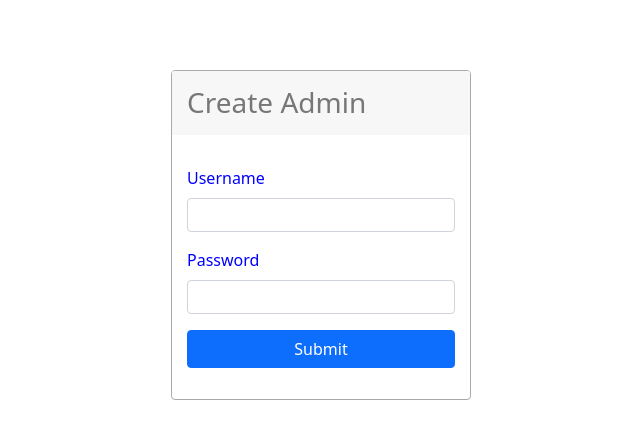
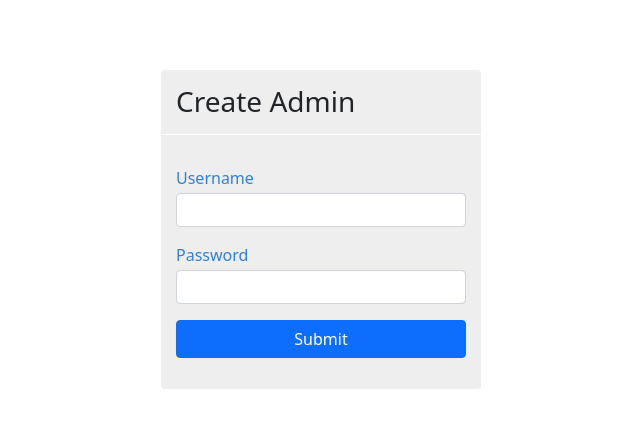
Before and after one commit to pradeepdsmk/institute, a CodeIgniter 4 app: template app/Views/setup/create-admin.php in a window 1280 px wide. Shown: the part 56-495 px from the top of the page, without its empty margins (319-959 px from the left). Run offline with PHP 8.4 and a stand-in for CodeIgniter, Linux system fonts and the light colour scheme; the template is opened without the code that fills it, so the values that code supplies are empty; some libraries are stand-ins or nearby versions.

Commit message:
some ui changes

```diff
--- a/app/Views/access/signin-form.php
+++ b/app/Views/access/signin-form.php
@@ -17,11 +17,11 @@
             <?php endif; ?>
 
             <div class="mb-3">
-                <label class="form-label">Username</label>
+                <label>Username</label>
                 <input type="text" name="username" class="form-control" required />
             </div>
             <div class="mb-3">
-                <label class="form-label">Password</label>
+                <label>Password</label>
                 <input type="password" name="password" class="form-control" required />
             </div>
             <div class="d-grid mb-3">
--- a/app/Views/setup/create-admin.php
+++ b/app/Views/setup/create-admin.php
@@ -16,11 +16,11 @@
             <?php endif; ?>
 
             <div class="mb-3">
-                <label class="form-label">Username</label>
+                <label>Username</label>
                 <input type="text" name="username" class="form-control" required />
             </div>
             <div class="mb-3">
-                <label class="form-label">Password</label>
+                <label>Password</label>
                 <input type="password" name="password" class="form-control" required />
             </div>
             <div class="d-grid mb-3">
--- a/public/styles.css
+++ b/public/styles.css
@@ -23,18 +23,20 @@ nav a:hover {
 
 .signin-form-wrap .form {
     width: 80%;
-    border: 1px solid #aaa;
+    /* border: 1px solid #aaa; */
     border-radius: 4px;
+    background-color: #eee;
 }
 
 .signin-form-wrap .form .title {
     padding: 15px;
     /* background-color: #ff7800; */
-    background-color: #f7f7f7;
-    border-top-left-radius: 2px;
-    border-top-right-radius: 2px;
+    /* background-color: #f7f7f7; */
+    /* border-top-left-radius: 2px; */
+    /* border-top-right-radius: 2px; */
     /* color: white; */
-    color: #777;
+    /* color: #777; */
+    border-bottom: 1px solid #fff;
 }
 
 .signin-form-wrap .form .content {
@@ -43,7 +45,7 @@ nav a:hover {
 
 @media (min-width: 640px) {
     .signin-form-wrap .form {
-        width: 300px;
+        width: 320px;
     }
 }
 
@@ -76,8 +78,6 @@ nav a:hover {
     overflow: hidden;
 }
 
-.student-photo {}
-
 .student-photo .file-input {
     position: absolute;
     font-size: 100px;
@@ -102,12 +102,12 @@ footer {
     font-size: 15px;
 }
 
-
 label {
     font-size: 1rem;
-    color: blue;
+    color: #3380d2;
     margin-bottom: 3px;
 }
+
 .form-control {
     padding: 0.25rem;
 }
```
